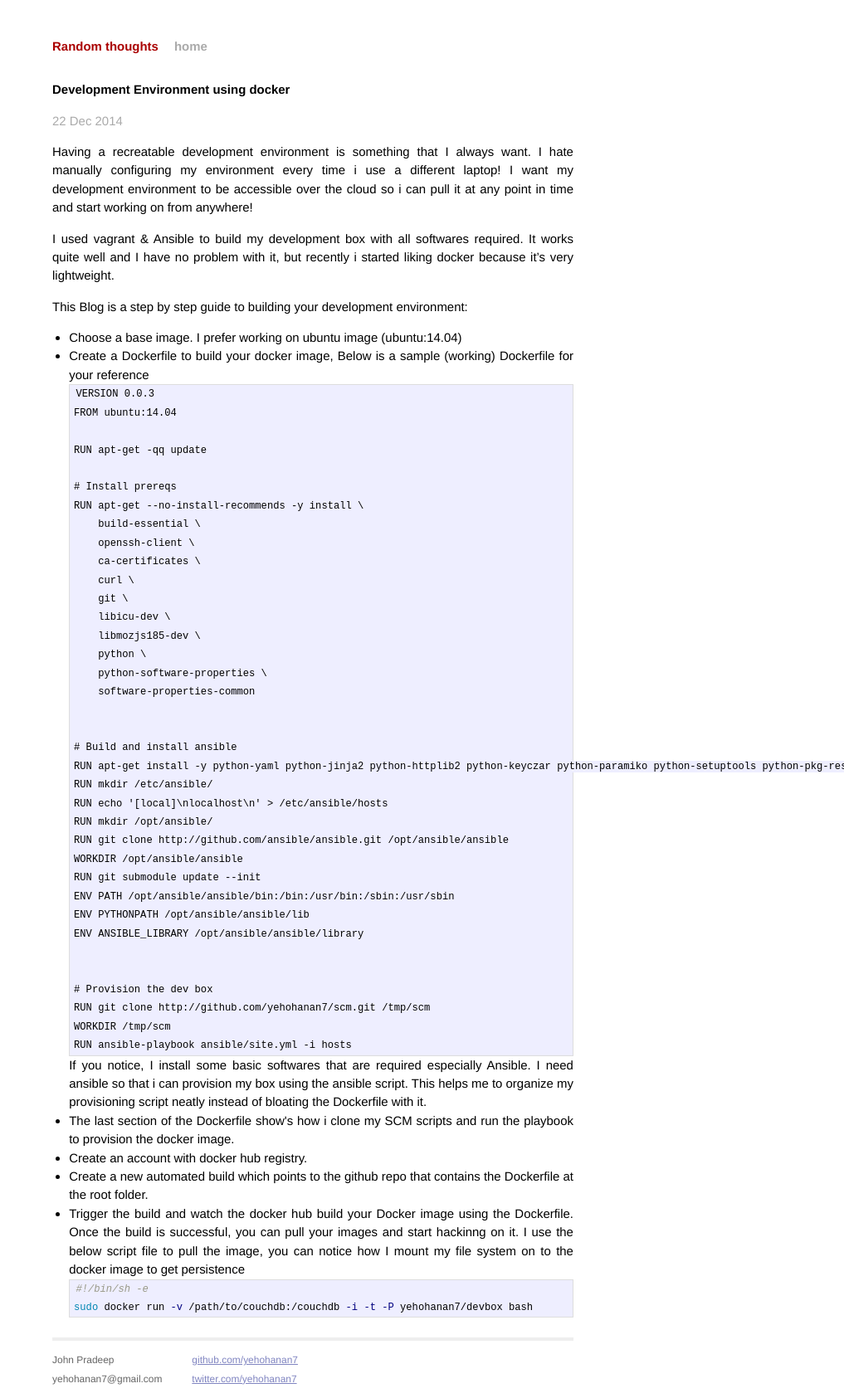
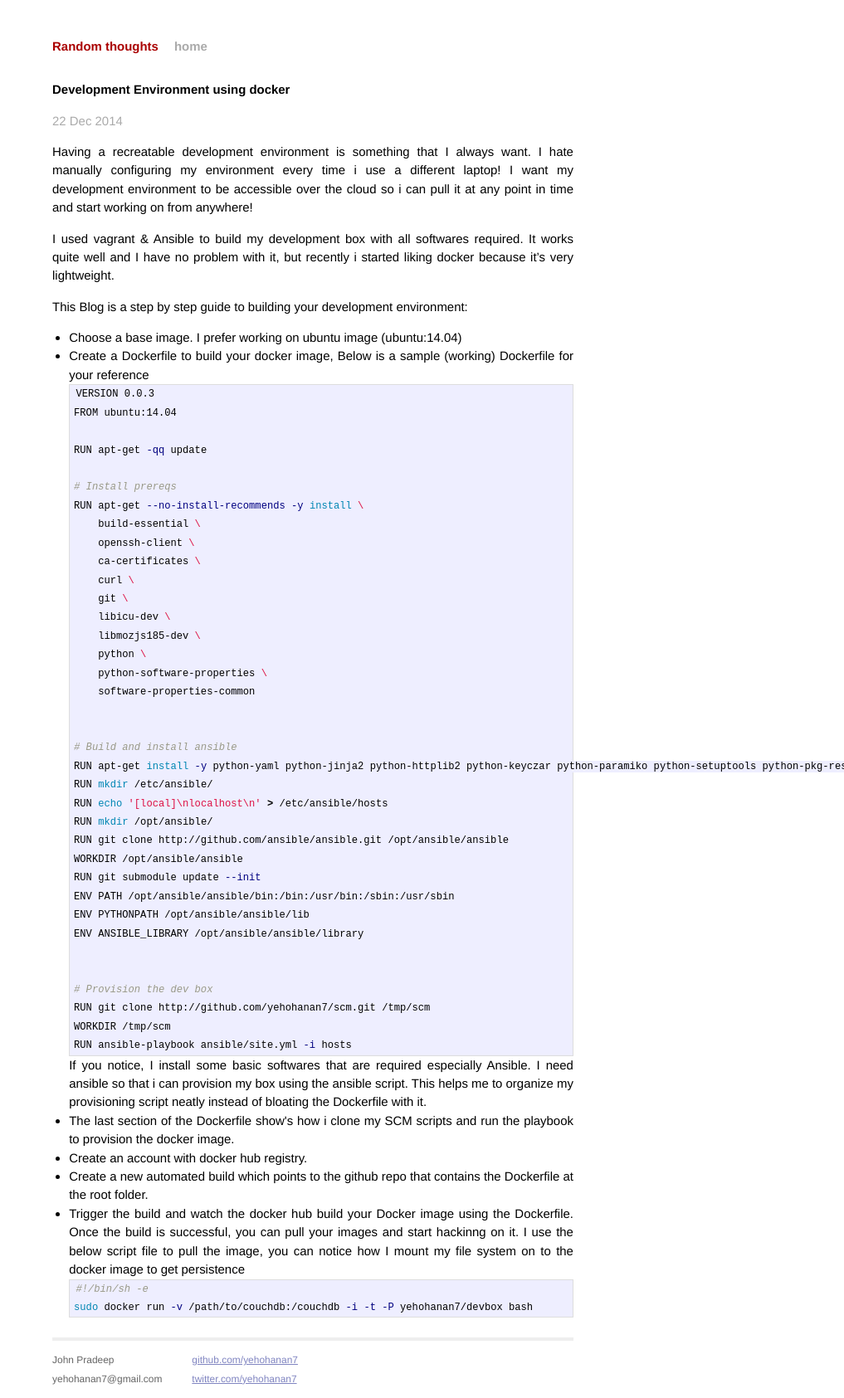
Before and after one commit to yehohanan7/old_yehohanan7.github.io, a Jekyll site: the page built from _posts/2014-12-22-docker_dev_environment.markdown, in a window 1280 px wide. Shown: the whole page at 83% size, without its empty margins (263-1280 px from the left). Built offline with Jekyll 4.4.1, drawn with Linux system fonts in a browser that asks for light colours; Markdown is read by kramdown in place of the engine named in the settings.

Commit message:
markdown corrected

```diff
--- a/_posts/2014-12-22-docker_dev_environment.markdown
+++ b/_posts/2014-12-22-docker_dev_environment.markdown
@@ -16,7 +16,7 @@ This Blog is a step by step guide to building your development environment:
 
 <li> Create a Dockerfile to build your docker image, Below is a sample (working) Dockerfile for your reference
 
-{% highlight script %}
+{% highlight bash %}
 
 VERSION 0.0.3
 FROM ubuntu:14.04
@@ -71,7 +71,7 @@ If you notice, I install some basic softwares that are required especially Ansib
 
 I use the below script file to pull the image, you can notice how I mount my file system on to the docker image to get persistence
 
-{% highlight shell %}
+{% highlight bash %}
 
 #!/bin/sh -e
 sudo docker run -v /path/to/couchdb:/couchdb -i -t -P yehohanan7/devbox bash
```
